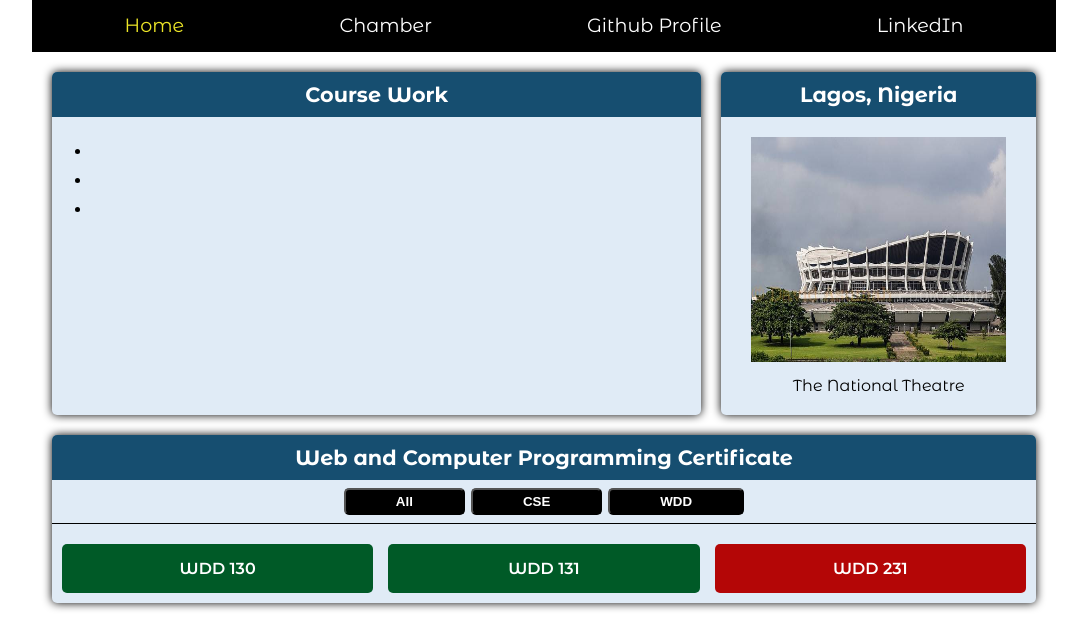
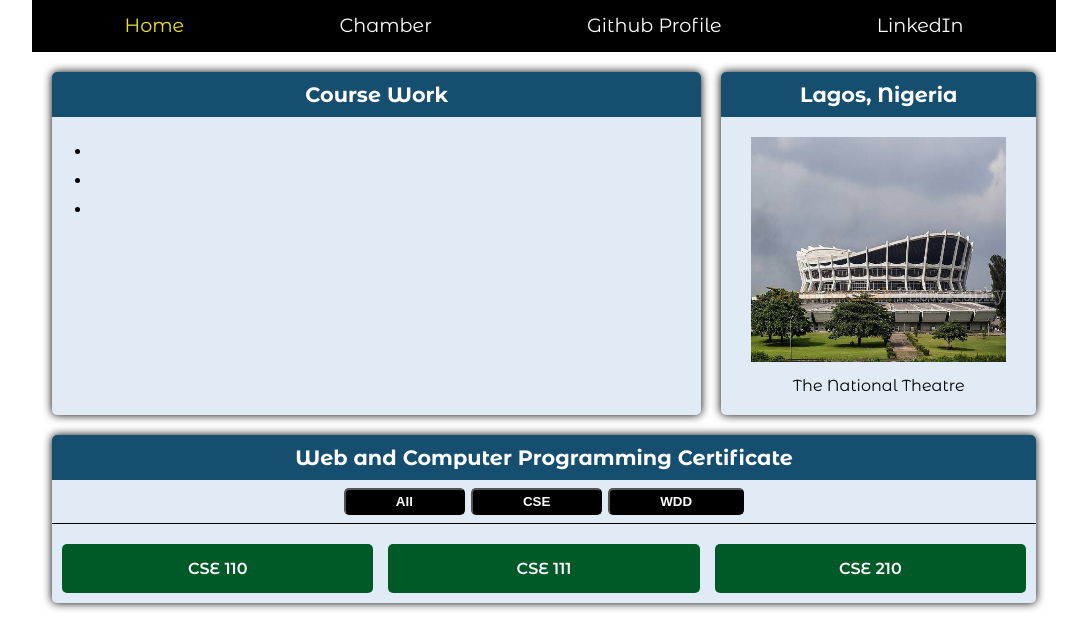
Before and after one commit to Danny051/wdd231, a plain HTML site: page index.html in a window 1280 px wide. Both pictures are taken after a click on the button "CSE". Shown: the part 172-792 px from the top of the page, without its empty margins (96-1183 px from the left). Drawn offline with Linux system fonts and the light colour scheme.

Commit message:
Initial commit

```diff
--- a/scripts/homepage.js
+++ b/scripts/homepage.js
@@ -117,17 +117,20 @@ filterButtons.forEach(button => {
     });
 });
 
-function displayCourses(filterValue = "all") {
+function displayCourses(filterValue = "ALL") {
     courseList.innerHTML = "";
 
     let filteredCourses = courses;
 
-    if (filterValue === "all") {
+    if (filterValue === "ALL") {
         filteredCourses = courses.filter(course => course.subject === filterValue);
     }
-	else{
-		filteredCourses = courses.filter(course => course.subject !== filterValue);
+	else if (filterValue === "WDD"){
+		filteredCourses = courses.filter(course => course.subject === filterValue);
 	}
+    else if(filterValue === "CSE"){
+        filteredCourses = courses.filter(course => course.subject === filterValue);
+    }
 
 	const totalCredits = filteredCourses.reduce((acc, course) => acc + course.credits, 0);
 
--- a/styles/homepage.css
+++ b/styles/homepage.css
@@ -207,7 +207,7 @@ footer img{
 
 #lastModified{
     font-weight: lighter;
-    color: #EDE627;
+    color: #ffffff;
 }
 
 #total-credits {
```
Also changed, not shown: w3schools/mobile-view.css (deleted), w3schools/mobile-view.html (deleted), w3schools/mobile-view.js (deleted).
